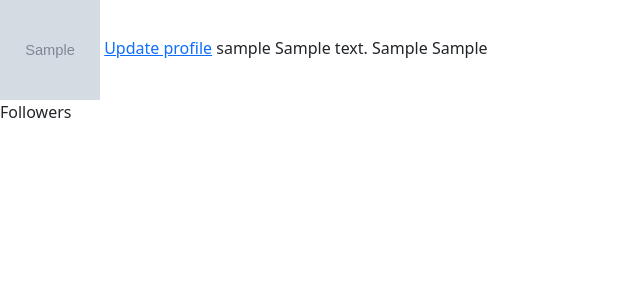
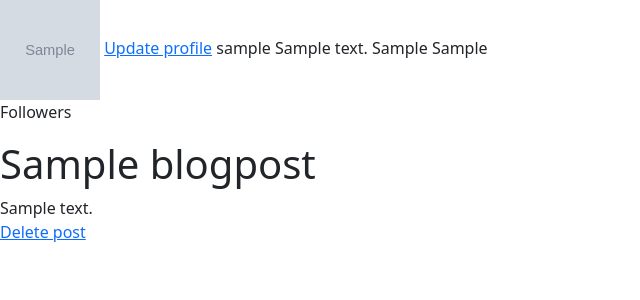
Before and after one commit to shibushrestha/Blog-App, a Django app: a page that uses project/Blog/templates/Blog/userprofile.html in a window 1280 px wide. Shown: the part 56-356 px from the top of the page, without its empty margins (0-640 px from the left). Run offline with Django 4.2, Linux system fonts and the light colour scheme; a user stored in the database is signed in; tables that the repository leaves empty hold one stand-in row (values such as "Sample post"); grey boxes marked "Sample" are stand-in pictures; data that the repository does not hold is empty; some libraries are stand-ins or nearby versions.

Commit message:
renamed the model Blog to BlogPost

```diff
--- a/project/Blog/admin.py
+++ b/project/Blog/admin.py
@@ -1,6 +1,6 @@
 from django.contrib import admin
 
-from .models import Blog, UserProfile
+from .models import BlogPost, UserProfile
 
-admin.site.register(Blog)
+admin.site.register(BlogPost)
 admin.site.register(UserProfile)
--- a/project/Blog/forms.py
+++ b/project/Blog/forms.py
@@ -1,13 +1,13 @@
 from django import forms
 from django.contrib.auth.forms import UserCreationForm, AuthenticationForm
 
-from .models import Blog, UserProfile
+from .models import BlogPost, UserProfile
 
 
-class CreateBlogForm(forms.ModelForm):
+class CreateBlogPostForm(forms.ModelForm):
 
     class Meta():
-        model = Blog
+        model = BlogPost
         fields = ('title', 'body', 'cover_images')
         widgets = {
             'title':forms.TextInput(attrs={'placeholder':'Your post title here...', 'size':'50'}),
--- a/project/Blog/models.py
+++ b/project/Blog/models.py
@@ -8,7 +8,7 @@ from django.db.models.signals import post_save
 from django.dispatch import receiver
 
 
-class Blog(models.Model):
+class BlogPost(models.Model):
     user = models.ForeignKey(to=get_user_model(), on_delete=models.CASCADE)
     title = models.CharField(max_length=1000)
     body = RichTextField()
@@ -37,7 +37,7 @@ class Blog(models.Model):
             return "/static/Blog/images/default_blog_cover_image.webp"
 
     def get_absolute_url(self):
-        return reverse("Blog:detail", kwargs={"blog_slug": self.slug})
+        return reverse("Blog:detail", kwargs={"blogpost_slug": self.slug})
 
 
 
@@ -71,3 +71,8 @@ def user_profile_handler(sender, instance, created, **kwargs):
 
 
 post_save.connect(receiver=user_profile_handler, sender=User)
+
+
+
+# lets make a madel "Drafts" where user can save their post before publishing it to the Blog model where it acttually
+# gets displayed for all the user
--- a/project/Blog/templates/Blog/create.html
+++ b/project/Blog/templates/Blog/create.html
@@ -9,6 +9,7 @@
             {{ form.body }}
             {{ form.media }}<br>
             <input type="submit" value="post">
-        </form>
+        </form><br>
+        <a href="#"><button>Save as draft</button></a>
     </div>
 {% endblock content %}
--- a/project/Blog/templates/Blog/userprofile.html
+++ b/project/Blog/templates/Blog/userprofile.html
@@ -15,7 +15,10 @@
             <div>
                 <h1>{{ user_blog.title }}</h1>
                 <div>{{ user_blog.body| safe | truncatewords:50}}</div>
+                <a href="{% url 'Blog:delete_post' user_blog.id %}">Delete post</a>
             </div>
         {% endfor %}
+
+
     {% endif %}
 {% endblock content %}
--- a/project/Blog/urls.py
+++ b/project/Blog/urls.py
@@ -9,8 +9,9 @@ urlpatterns = [
     path('register/', views.register_user, name="register"),
     path('login/', views.user_login, name="login"),
     path('logout/', views.user_logout, name="logout"),
-    path('create/', views.create_blog, name="create"),
-    path('blog_detail/<slug:blog_slug>/', views.blog_detail, name='detail'),
+    path('create/', views.create_blog_post, name="create"),
+    path('blog_detail/<slug:blog_slug>/', views.blog_post_detail, name='detail'),
+    path('<int:blog_id>/delete/', views.delete_post, name="delete_post"),
     path('<str:user_username>/', views.user_profile, name="profile"),
     path('<str:user_username>/profileupdate/', views.update_user_profile, name="updateprofile")
 
--- a/project/Blog/views.py
+++ b/project/Blog/views.py
@@ -5,40 +5,64 @@ from django.contrib.auth.models import User
 from django.contrib.auth import login, logout
 from django.contrib.auth.decorators import login_required
 
-from .models import Blog, UserProfile
-from .forms import(UserRegisterForm, UserAuthenticationForm, CreateBlogForm, UpdateProfileForm)
+from .models import BlogPost, UserProfile
+from .forms import(UserRegisterForm, UserAuthenticationForm, CreateBlogPostForm, UpdateProfileForm)
 
+# The home view
 def home(request):
-    all_blog = get_list_or_404(Blog)
+    all_blog_post = get_list_or_404(BlogPost)
     context = {
-        'all_blog': all_blog
+        'all_blog_post': all_blog_post
     }
     return render(request, 'Blog/home.html', context)
 
-def blog_detail(request, blog_slug):
-    blog = get_object_or_404(Blog, slug=blog_slug)
+# Post Detail view
+def blog_post_detail(request, blog_slug):
+
+    blog_post = get_object_or_404(BlogPost, slug=blogpost_slug)
     context = {
-        'blog':blog,
+        'blog_post':blog_post,
     }
     return render(request, 'Blog/detail.html', context)
 
+# Create post view
 @login_required
-def create_blog(request):
-    form = CreateBlogForm()
+def create_blog_post(request):
+    form = CreateBlogPostForm()
     if request.method == "POST":
-        form = CreateBlogForm(request.POST, request.FILES)
+        form = CreateBlogPostForm(request.POST, request.FILES)
         if form.is_valid():
             user = request.user
             title = form.cleaned_data.get('title')
             body = form.cleaned_data.get('body')
             cover_images = form.cleaned_data.get('cover_images')
 
-            blog = Blog.objects.create(user=user, title=title, body=body, cover_images=cover_images)
+            blog_post = BlogPost.objects.create(user=user, title=title, body=body, cover_images=cover_images)
             # For now lets create the redirect url like this
-            return redirect('/Blog/blog_detail/' + blog.slug + "/")
+            return redirect('/Blog/blog_detail/' + blogpost.slug + "/")
 
     return render(request, 'Blog/create.html', {'form':form,})
 
+# Delete Post view
+# Anyone can delete any post, even if a user is not logged_in or anonymous, or even if its not theirs post
+# This is not certainly what we want
+# Need to achieve a functionality where only the user logged can delete the post and only if its theirs post
+@login_required
+def delete_post(request, blog_id):
+    blogpost = get_object_or_404(BlogPost, id = blogpost_id)
+    if blogpost.user == request.user:
+        blogpost.delete()
+        return redirect('Blog:home')
+    else:
+        return HttpResponse("<h1>You don't have permission to delete this post.</h1>")
+
+
+
+
+
+#########################################################################################
+    #######  ALL THE VIEWS RELATED TO USER AUTHENTICATION AND USER PROFILE  #########
+#########################################################################################
 
 
 def register_user(request):
@@ -52,7 +76,7 @@ def register_user(request):
             user = User(username=username)
             user.set_password(password)
             user.save()
-            return redirect('Blog:home')
+            return redirect('Blog:login')
     return render(request, 'Blog/register-user.html', context={'form':form})
 
 def user_login(request):
@@ -76,11 +100,29 @@ def user_logout(request):
     return redirect('Blog:home')
 
 
+# User profile view
+def user_profile(request, user_username):
+    try:
+        user = User.objects.get(username=user_username)
+    except ObjectDoesNotExist:
+        return HttpResponse('<h1>User doesnot exist</h1>')
+    if user == request.user:
+        user_profile = get_object_or_404(UserProfile, user=user)
+        user_all_blog = user.blogpost_set.all()
+        context ={
+            'user':user,
+            'user_profile':user_profile,
+            'user_all_blog':user_all_blog,
+        }
+        return render(request, 'Blog/userprofile.html', context)
+    elif user != request.user and User.objects.filter(username=user.username).exists():
+        return redirect('Blog:login')
+
+# User profile update view
 def update_user_profile(request,user_username):
     user = User.objects.get(username=user_username)
     if user == request.user:
-        userprofile, created = UserProfile.objects.get_or_create(user=user)
-
+        userprofile = get_object_or_404(UserProfile, user=user)
         form = UpdateProfileForm(instance=userprofile)
         if request.method == "POST":
             form = UpdateProfileForm(request.POST, request.FILES, instance=userprofile)
@@ -102,22 +144,3 @@ def update_user_profile(request,user_username):
         return render(request, 'Blog/update_profile.html', {'form':form})
     else:
         return redirect("Blog:login")
-
-
-
-def user_profile(request, user_username):
-    try:
-        user = User.objects.get(username=user_username)
-    except ObjectDoesNotExist:
-        return HttpResponse('<h1>User doesnot exist</h1>')
-    if user == request.user:
-        user_profile = get_object_or_404(UserProfile, user=user)
-        user_all_blog = user.blog_set.all()
-        context ={
-            'user':user,
-            'user_profile':user_profile,
-            'user_all_blog':user_all_blog,
-        }
-        return render(request, 'Blog/userprofile.html', context)
-    elif user != request.user and User.objects.filter(username=user.username).exists():
-        return redirect('Blog:login')
```
Also changed, not shown: project/Blog/templates/Blog/detail.html (+4 -4 lines), project/Blog/templates/Blog/home.html (+6 -6 lines), project/Blog/migrations/0004_rename_blog_blogpost.py (added).
